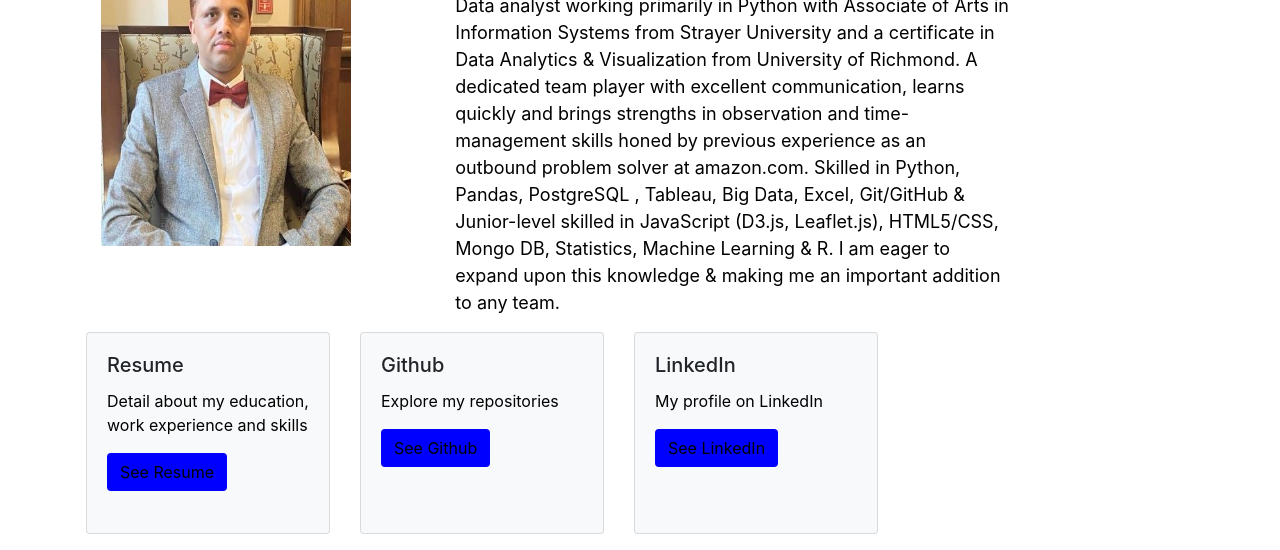
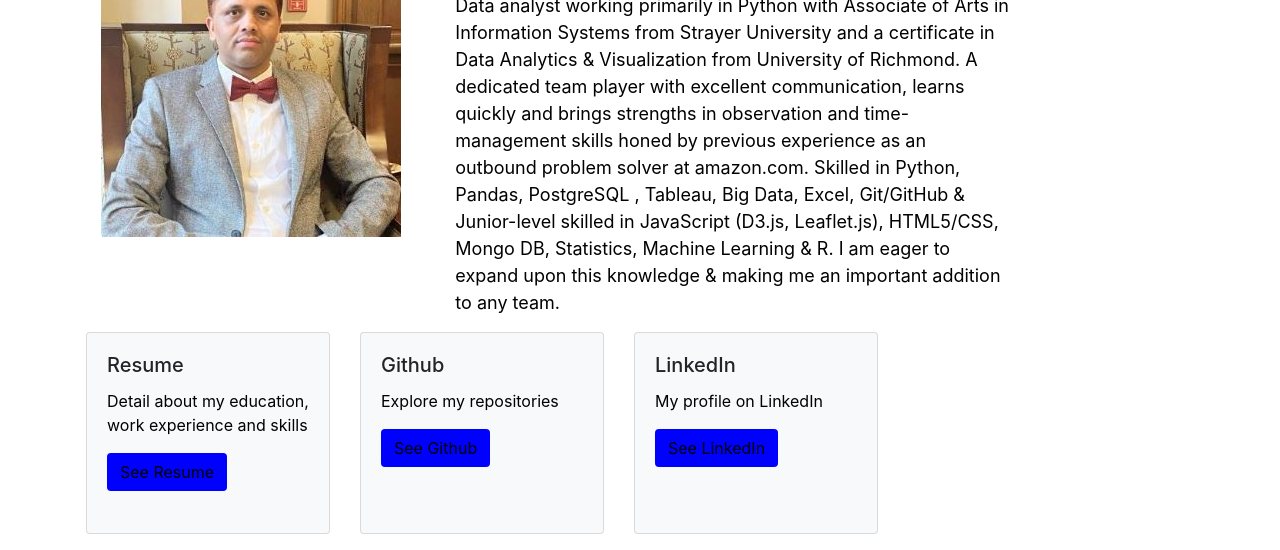
Before and after one commit to sigdelyr/sigdelyr.github.io, a plain HTML site: page index.html in a window 1280 px wide. Shown: the part 306-856 px from the top of the page. Drawn offline with nearby package versions, Linux system fonts and the light colour scheme.

Commit message:
modified photo

```diff
--- a/index.html
+++ b/index.html
@@ -36,7 +36,7 @@
         <div class = "row p-3">
             <div class = "col-4">
                 <!-- <img src="static/images/sigdel.jpg" width="175" height="150" alt="profile picture" class="img-fluid rounded img-thumbnail profile-pic"> -->
-                <img src="static/images/sigdel.jpg" alt="Profile Picture" width="250" height="300">
+                <img src="static/images/photo1.jpg" alt="Profile Picture" width="300" height="291">
             </div>
             <div class = "col-6">
                 <div class = "row pull-right">
```
Also changed, not shown: static/images/photo1.JPG (added).
